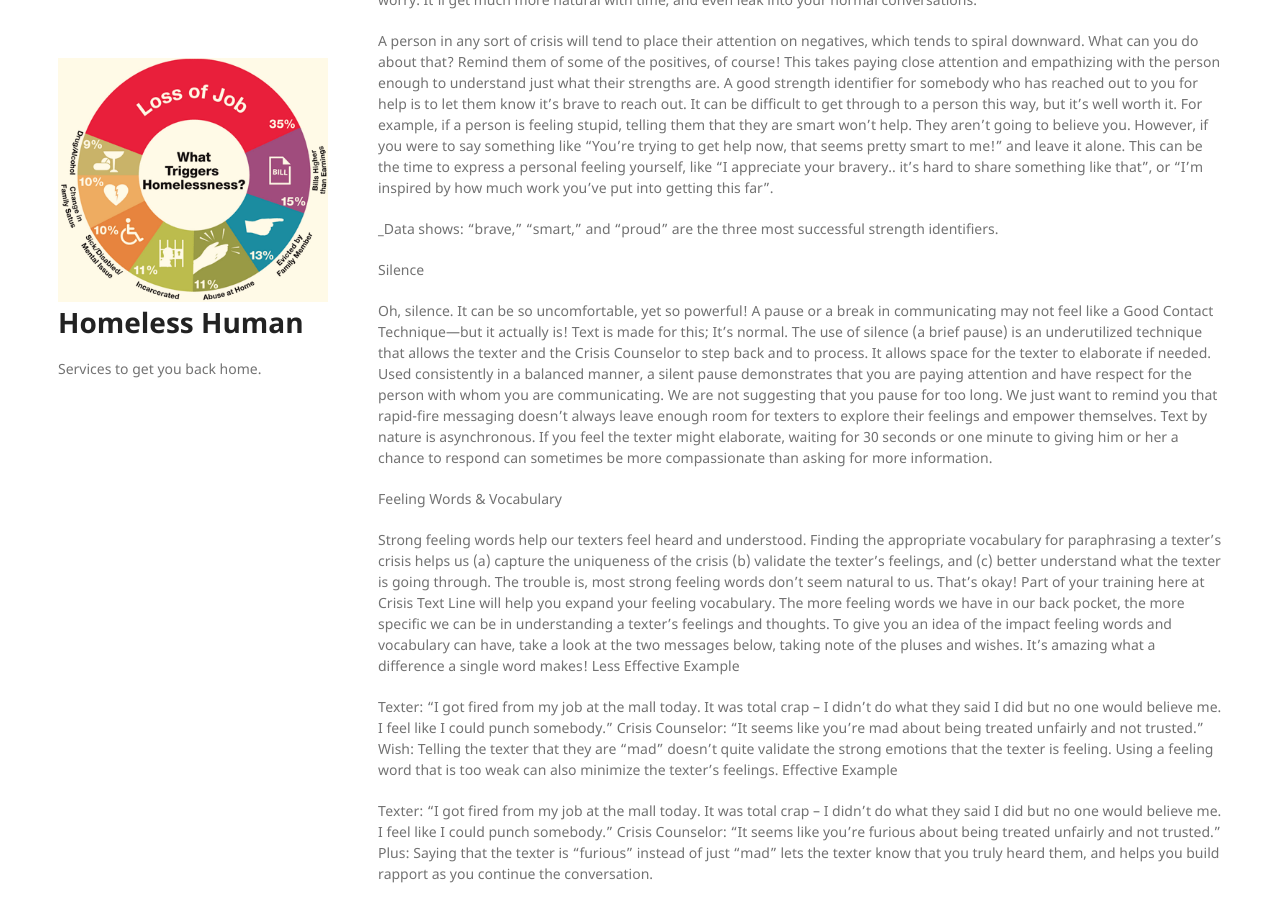
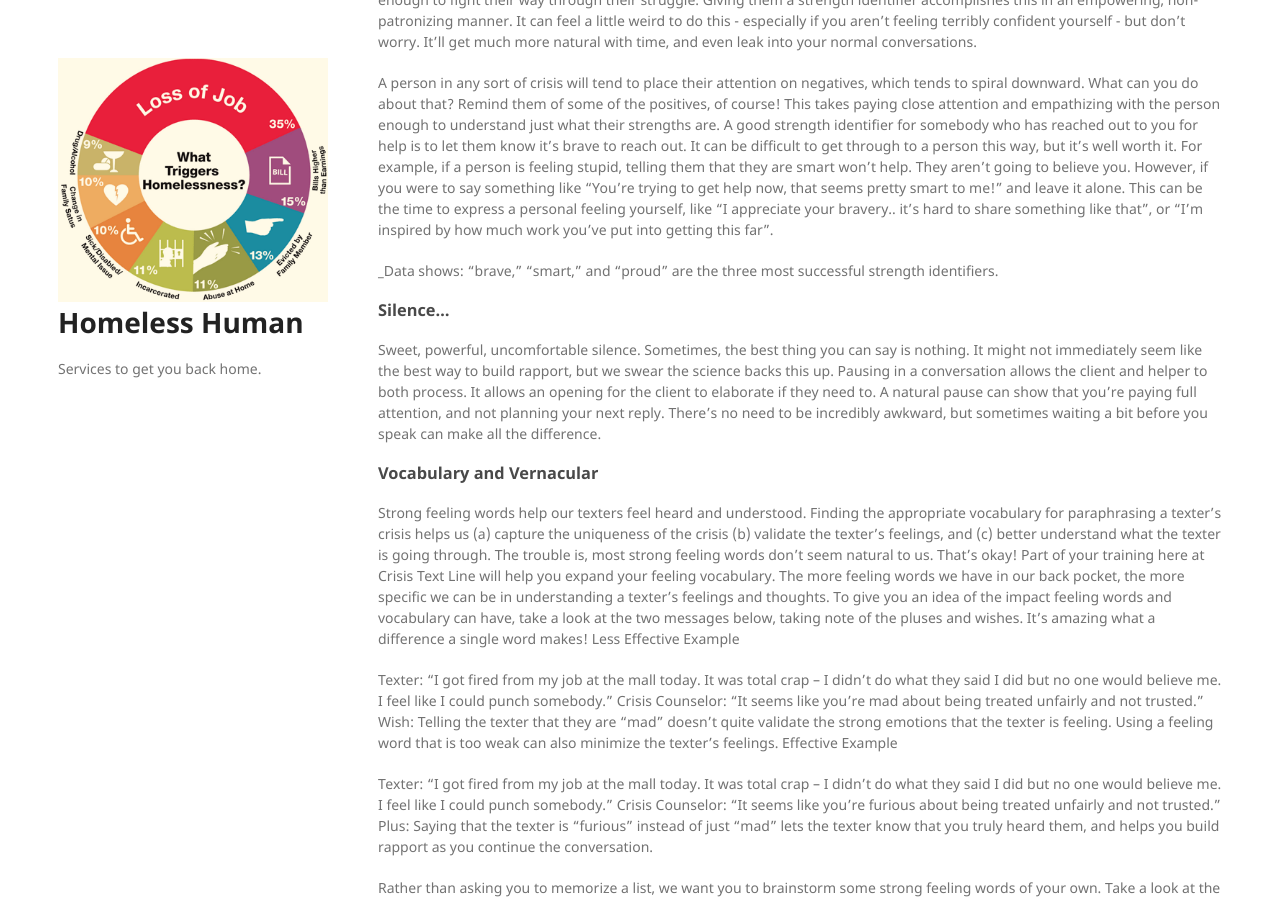
Before and after one commit to QuantumofSolace/Homeless-Human, a Jekyll site: the page built from wiki/training-direct-stage-one.markdown, in a window 1280 px wide and 900 px high, scrolled down 2492 px. Built offline with Jekyll 4.4.1, drawn with Linux system fonts in a browser that asks for light colours; nearby versions of some CDN libraries; our own code applies the rules of GitHub Pages for plain Markdown files; some of the changed text lies outside the part shown.

Commit message:
Update training-direct-stage-one.markdown

```diff
--- a/wiki/training-direct-stage-one.markdown
+++ b/wiki/training-direct-stage-one.markdown
@@ -54,13 +54,10 @@ A person in any sort of crisis will tend to place their attention on negatives,
 
 _Data shows: "brave," "smart," and "proud" are the three most successful strength identifiers.
 
+### Silence...
+Sweet, powerful, uncomfortable silence. Sometimes, the best thing you can say is nothing. It might not immediately seem like the best way to build rapport, but we swear the science backs this up. Pausing in a conversation allows the client and helper to both process. It allows an opening for the client to elaborate if they need to. A natural pause can show that you're paying full attention, and not planning your next reply. There's no need to be incredibly awkward, but sometimes waiting a bit before you speak can make all the difference.
 
-Silence
-
-Oh, silence. It can be so uncomfortable, yet so powerful! A pause or a break in communicating may not feel like a Good Contact Technique—but it actually is! Text is made for this; It’s normal. The use of silence (a brief pause) is an underutilized technique that allows the texter and the Crisis Counselor to step back and to process. It allows space for the texter to elaborate if needed. Used consistently in a balanced manner, a silent pause demonstrates that you are paying attention and have respect for the person with whom you are communicating. We are not suggesting that you pause for too long. We just want to remind you that rapid-fire messaging doesn’t always leave enough room for texters to explore their feelings and empower themselves. Text by nature is asynchronous. If you feel the texter might elaborate, waiting for 30 seconds or one minute to giving him or her a chance to respond can sometimes be more compassionate than asking for more information.
-
-
-Feeling Words & Vocabulary
+### Vocabulary and Vernacular
 
 Strong feeling words help our texters feel heard and understood. Finding the appropriate vocabulary for paraphrasing a texter’s crisis helps us (a) capture the uniqueness of the crisis (b) validate the texter’s feelings, and (c) better understand what the texter is going through.
 The trouble is, most strong feeling words don’t seem natural to us. That’s okay! Part of your training here at Crisis Text Line will help you expand your feeling vocabulary. The more feeling words we have in our back pocket, the more specific we can be in understanding a texter’s feelings and thoughts.
```
